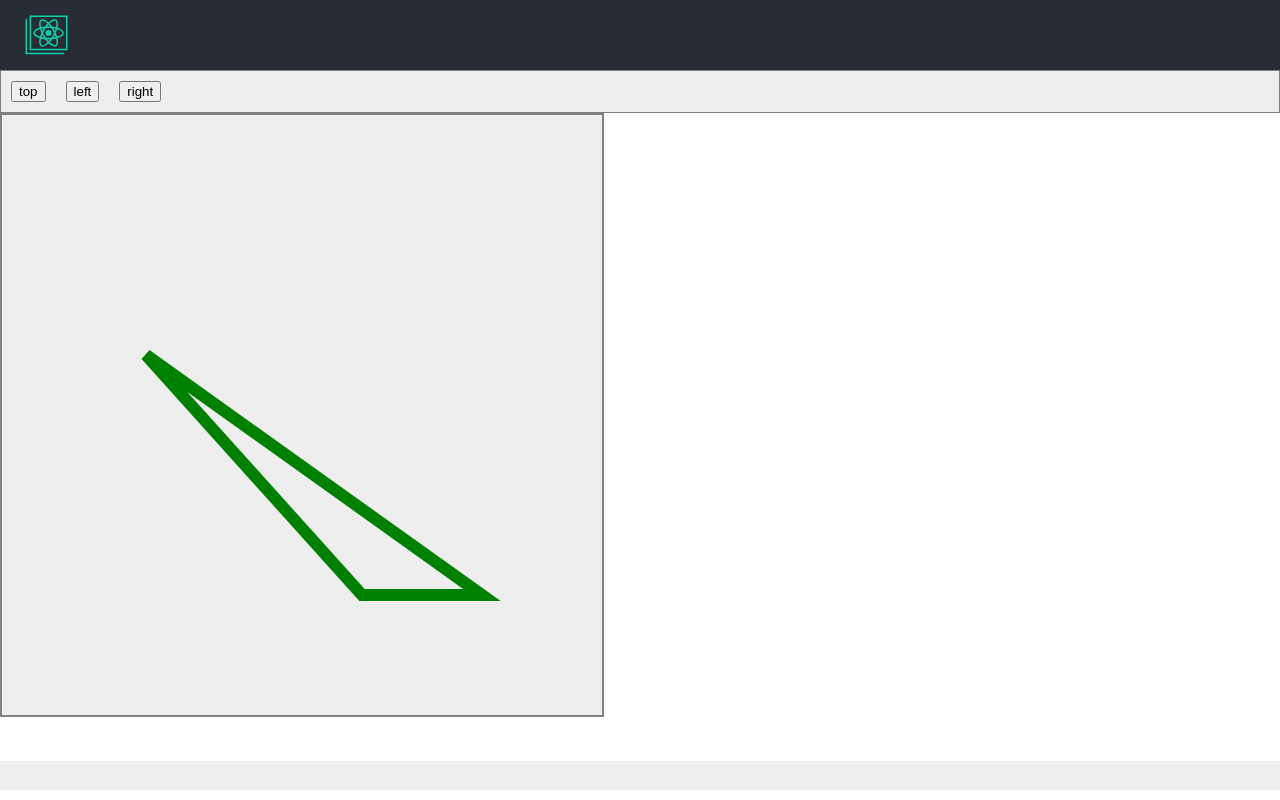
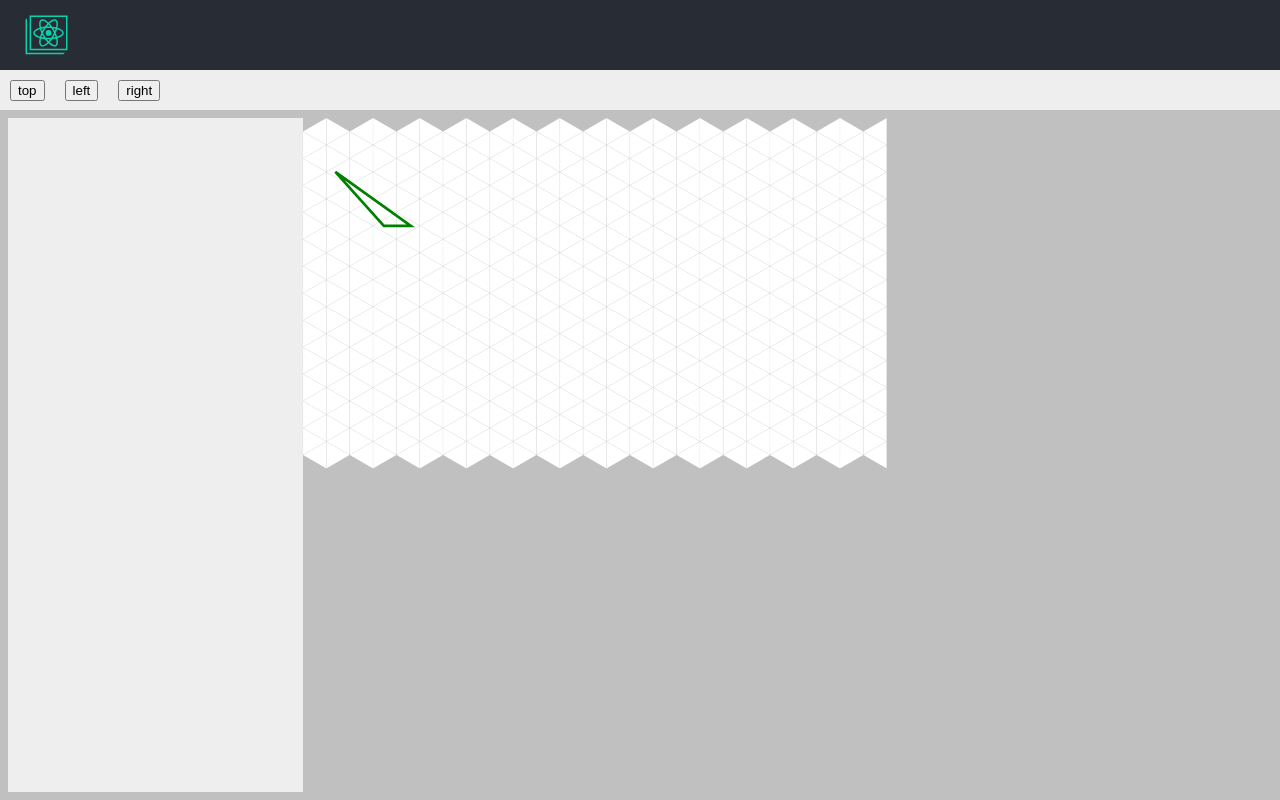
Before and after one commit to NicolasLetellier/isometricks, a React (Create React App) app: page / in a window 1280 px wide. Built offline with nearby package versions, Linux system fonts and the light colour scheme.

Commit message:
add first version of triangles grid

```diff
--- a/src/App.css
+++ b/src/App.css
@@ -5,7 +5,7 @@
 
 .App-header {
   background-color: #282c34;
-  min-height: 70px;
+  height: 70px;
 }
 
 .App-logo {
--- a/src/editor/Editor.css
+++ b/src/editor/Editor.css
@@ -1,5 +1,5 @@
 
 .Editor {
-  height: calc(100vh - 80px);
+  height: calc(100vh - 70px);
   background-color: #EEEEEE;
 }
--- a/src/editor/Editor.js
+++ b/src/editor/Editor.js
@@ -4,20 +4,22 @@ import Toolbar from './Toolbar';
 import Frame from './Frame';
 import './Editor.css';
 
-const fixedGridDimensions = {
-  width: 12,
-  height: 20
+// to start before having grid size selector,
+// here indicated in triangles
+const FIXED_GRID_DIMENSIONS = {
+  width: 25,
+  height: 25
 };
 
 function Editor() {
-  // set to null: inactivate the grid events
-  const [activeFace, setActiveFace] = useState('left');
-  const [gridDimensionsInCubes, setGridDimensionsInCube] = useState(fixedGridDimensions);
+  // set to null: inactivate the triangle events
+  const [activeFace, setActiveFace] = useState('top');
+  const [gridDimensionsInTriangles, setGridDimensionsInTriangles] = useState(FIXED_GRID_DIMENSIONS);
 
   return (
     <div className="Editor">
       <Toolbar setActiveFace={setActiveFace} />
-      <Frame activeFace={activeFace} gridDimensionsInCubes={gridDimensionsInCubes} />
+      <Frame activeFace={activeFace} gridDimensionsInTriangles={gridDimensionsInTriangles} />
     </div>
   );
 }
--- a/src/editor/Frame.css
+++ b/src/editor/Frame.css
@@ -1,5 +1,7 @@
 
 .Frame {
-  height: 90%;
+  height: calc(100vh - 110px);
+  box-sizing: border-box;
+  border: 8px solid silver;
   background-color: #FFFFFF;
 }
--- a/src/editor/Frame.js
+++ b/src/editor/Frame.js
@@ -1,17 +1,28 @@
 
 import React from 'react';
-import Grid from './Grid';
-import { mapBuilder } from './gridUtils';
+import TrianglesGrid from './TrianglesGrid';
+import { trianglesMapBuilder } from './gridUtils';
 import './Frame.css';
 
 
-function Frame({ gridDimensionsInCubes, activeFace }) {
-  const map = mapBuilder(gridDimensionsInCubes.width, gridDimensionsInCubes.height);
+function Frame({ gridDimensionsInTriangles, activeFace }) {
+  const trianglesMap = trianglesMapBuilder(gridDimensionsInTriangles.width, gridDimensionsInTriangles.height);
 
-  // we must find a way to not re-render Grid when activeFace change...
+  // WARNING! we must find a way to not re-render Grid when activeFace change...
+
+  // GOAL is to change from triangles grid to points grid and adding
+  // the points events layer too
   return (
     <div className="Frame">
-      <Grid map={map} activeface={activeFace} />
+      <TrianglesGrid
+        gridDimensionsInTriangles={gridDimensionsInTriangles}
+        trianglesMap={trianglesMap}
+      />
+      {/* <TrianglesEventsLayer
+        gridDimensionsInTriangles={gridDimensionsInTriangles}
+        trianglesMap={trianglesMap}
+        activeface={activeFace}
+      /> */}
     </div>
   );
 }
--- a/src/editor/Grid.css
+++ /dev/null
@@ -1,7 +0,0 @@
-
-.Grid {
-  height: 600px;
-  width: 600px;
-  background-color: #EEEEEE;
-  border: 2px solid grey;
-}
--- a/src/editor/Grid.js
+++ /dev/null
@@ -1,18 +0,0 @@
-
-import React from 'react';
-import './Grid.css';
-
-function Grid({ map, activeFace }) {
-  return (
-    <svg className="Grid" viewBox="0 0 5 5">
-      <polygon
-        points="1.2,2 3,4 4,4"
-        stroke="green"
-        fill="transparent"
-        stroke-width="0.1"
-      />
-    </svg>
-  );
-}
-
-export default Grid;
--- a/src/editor/Toolbar.css
+++ b/src/editor/Toolbar.css
@@ -1,7 +1,8 @@
 
 .Toolbar {
   font-size: 1em;
-  border: 1px solid grey;
+  box-sizing: border-box;
+  height: 40px;
 }
 
 .Toolbar-top, .Toolbar-left, .Toolbar-right {
--- /dev/null
+++ b/src/editor/TrianglesGrid.css
@@ -0,0 +1,6 @@
+
+.TrianglesGrid {
+  height: 100%;
+  width: 100%;
+  background-color: #EEEEEE;
+}
--- /dev/null
+++ b/src/editor/TrianglesGrid.js
@@ -0,0 +1,50 @@
+
+import React from 'react';
+import './TrianglesGrid.css';
+
+function TrianglesGrid({ gridDimensionsInTriangles, trianglesMap }) {
+  const trianglesPolygons = [];
+  for (let x = 0; x < gridDimensionsInTriangles.width; x++) {
+    for (let y = 0; y < gridDimensionsInTriangles.height; y++) {
+      const triangleData = trianglesMap[x][y];
+      const orientation = triangleData.orientation;
+      const triangleCoord = triangleData.coordinates;
+      const topCoord = triangleCoord.topVertexCoord;
+      const sideCoord = triangleCoord.sideVertexCoord;
+      const bottomCoord = triangleCoord.bottomVertexCoord;
+      trianglesPolygons.push((
+        <polygon
+          key={`${x},${y}`}
+          points={`${topCoord[0]},${topCoord[1]} ${sideCoord[0]},${sideCoord[1]} ${bottomCoord[0]},${bottomCoord[1]}`}
+          data-orientation={orientation}
+          stroke="grey"
+          strokeWidth="0.002"
+          fill="white"
+        />
+      ));
+    }
+  }
+
+  return (
+    <svg
+      className="TrianglesGrid"
+      viewBox={`0 0 ${gridDimensionsInTriangles.height} ${gridDimensionsInTriangles.height}`}
+    >
+      <rect
+        className="TrianglesGrid-background"
+        width="100"
+        height="100"
+        fill="silver"
+      />
+      {trianglesPolygons}
+      <polygon
+        points="1.2,2 3,4 4,4"
+        stroke="green"
+        fill="transparent"
+        strokeWidth="0.1"
+      />
+    </svg>
+  );
+}
+
+export default TrianglesGrid;
--- a/src/editor/gridUtils.js
+++ b/src/editor/gridUtils.js
@@ -2,18 +2,19 @@
 // WARNING: It is assumed that we will only use the hexagon
 // orientation that is really usefull for isometric drawings:
 // hexagons 'pointy topped'
+// a LOT of calculations are extrapolated based on this assumption
 
 // Here we define this value as a universal basis of the project.
 // This will help to compute other values like svg grid dimensions
 // with only the 2D array dimensions
 const TRIANGLE_EDGE_LENGTH = 1;
 
-function triangleHeight(triangleEdgeLength) {
+function giveTriangleHeight(triangleEdgeLength) {
   return Math.sqrt(3) / 2 * triangleEdgeLength;
 }
 
 // Give orientation of triangle, pointing to left or right
-function giveOrientation(x, y) {
+function giveTriangleOrientation(x, y) {
   // This rule works because we decided to start grid
   // at 0,0 with a left triangle.
   // Using % as we won't have negative coordinates.
@@ -30,13 +31,13 @@ function giveOrientation(x, y) {
 // first, top vertex coordinates
 // second, coordinates of the sided vertex (pointing to left or right)
 // third, bottom vertex coordinates
-function giveCoordinates(x, y, orientation) {
+function giveTriangleCoordinates(x, y, orientation) {
   // for each triangle, we need to calculate:
   // two values of x: x1 and x2
   // and three values of y: y1, y2 and y3
 
-  const x1 = triangleHeight(x * TRIANGLE_EDGE_LENGTH);
-  const x2 = triangleHeight((x + 1) * TRIANGLE_EDGE_LENGTH);
+  const x1 = giveTriangleHeight(x * TRIANGLE_EDGE_LENGTH);
+  const x2 = giveTriangleHeight((x + 1) * TRIANGLE_EDGE_LENGTH);
   const y1 = y * (TRIANGLE_EDGE_LENGTH / 2);
   const y2 = (y * (TRIANGLE_EDGE_LENGTH / 2)) + (TRIANGLE_EDGE_LENGTH / 2);
   const y3 = (y * (TRIANGLE_EDGE_LENGTH / 2)) + TRIANGLE_EDGE_LENGTH;
@@ -58,31 +59,15 @@ function giveCoordinates(x, y, orientation) {
 }
 
 function triangleBuilder(x, y) {
-  const orientation = giveOrientation(x, y);
+  const orientation = giveTriangleOrientation(x, y);
   let triangle = {
     orientation,
-    coordinates: giveCoordinates(x, y, orientation)
+    coordinates: giveTriangleCoordinates(x, y, orientation)
   };
   return triangle;
 }
 
-// dimensions in cubes represent:
-// width: cubes touching each other horizontally by only their side edges (not faces),
-// height: cubes touching each other as if they're stacked (upper and
-// bottom faces touching each other)
-
-function convertWidthInTrangles(gridWidthInCubes) {
-  return gridWidthInCubes * 2; // always even
-}
-
-function convertHeightInTriangles(gridHeightInCubes) {
-  return gridHeightInCubes * 2 + 1; // always odd
-}
-
-function mapBuilder(gridWidthInCubes, gridHeightInCubes) {
-  const gridWidthInTriangles = convertWidthInTrangles(gridWidthInCubes);
-  const gridHeightInTriangles = convertHeightInTriangles(gridHeightInCubes);
-
+function trianglesMapBuilder(gridWidthInTriangles, gridHeightInTriangles) {
   const map = [];
 
   for (let x = 0; x < gridWidthInTriangles; x++) {
@@ -94,4 +79,4 @@ function mapBuilder(gridWidthInCubes, gridHeightInCubes) {
   return map;
 }
 
-export { mapBuilder };
+export { trianglesMapBuilder };
```
